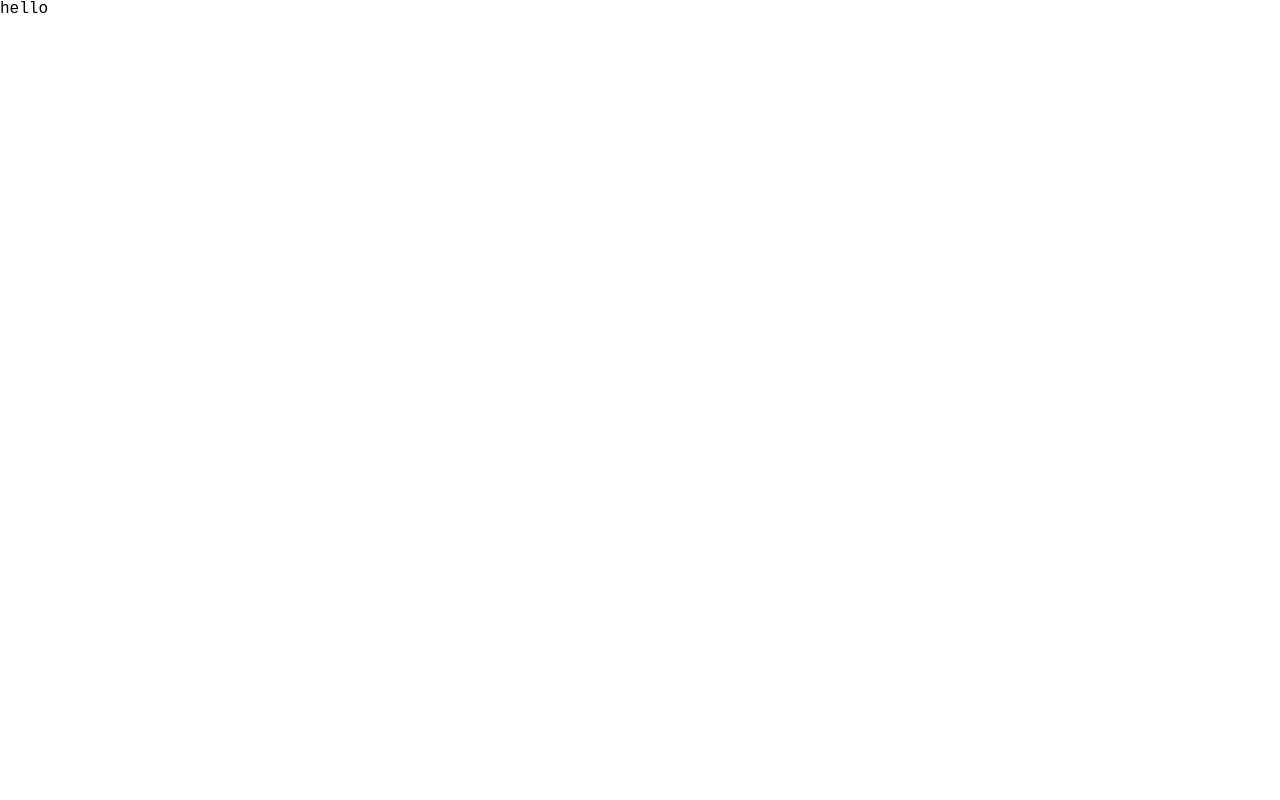
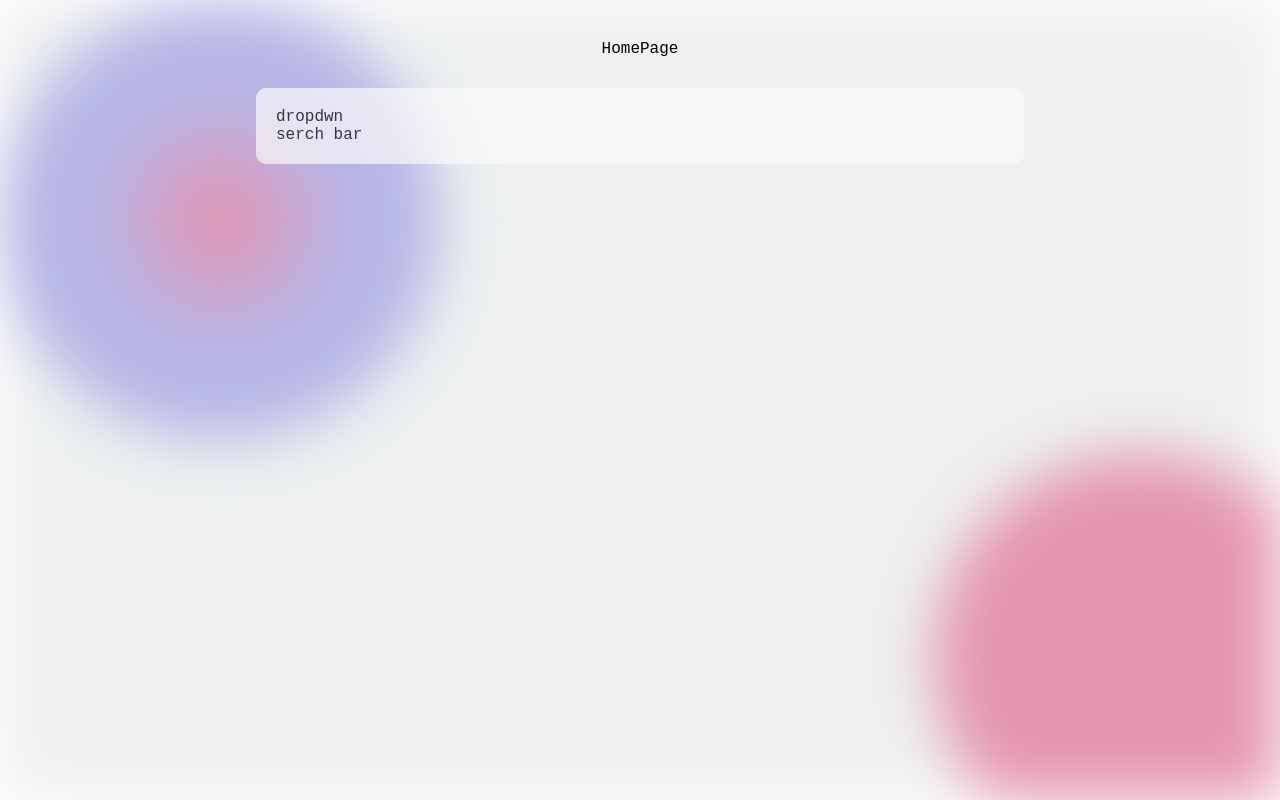
Before and after one commit to ERROR-404-cri/boredom-is-Curiosity, a React (Create React App) app: page / in a window 1280 px wide. Built offline with nearby package versions, Linux system fonts and the light colour scheme.

Commit message:
added background UI (#1)

```diff
--- /dev/null
+++ b/src/App.module.css
@@ -0,0 +1,10 @@
+.childContainer {
+  display: flex;
+  flex-direction: column;
+  background-color: transparent;
+  position: relative;
+  align-items: center;
+  /* height: 100vh; */
+  padding-top: 40px;
+  row-gap: 30px;
+}
--- a/src/App.tsx
+++ b/src/App.tsx
@@ -1,5 +1,17 @@
-function App() {
-  return <div className="App">hello</div>;
-}
+import { Fragment } from "react";
+import Background from "./components/Background/Background";
+import HomePage from "./pages/homePage/HomePage";
+import styles from "./App.module.css";
+
+const App = () => {
+  return (
+    <Fragment>
+      <Background></Background>
+      <div className={styles.childContainer}>
+        <HomePage />
+      </div>
+    </Fragment>
+  );
+};
 
 export default App;
--- /dev/null
+++ b/src/components/Background/Background.module.css
@@ -0,0 +1,43 @@
+.backGroundContainer {
+  width: 100vw;
+  height: 100vh;
+  background-color: #eef1f0;
+  overflow: hidden;
+  filter: blur(30px);
+  position: fixed;
+}
+
+.backGroundContainer::before {
+  content: "";
+  width: 32vw;
+  height: 32vw;
+  background-color: #e37f9fcc;
+  border-radius: 50%;
+  position: absolute;
+  right: -5vw;
+  bottom: -5vw;
+}
+
+.backGroundContainer::after {
+  content: "";
+  background: radial-gradient(#e990ac, #b6b6e7 40%);
+  width: 55vh;
+  height: 55vh;
+  border-radius: 50%;
+  position: absolute;
+  left: 0vw;
+  top: 0vw;
+}
+
+@media only screen and (max-width: 768px) {
+  .backGroundContainer::before {
+    width: 30vh;
+    height: 30vh;
+    right: -5vh;
+    bottom: -5vh;
+  }
+  .backGroundContainer::after {
+    width: 35vh;
+    height: 35vh;
+  }
+}
--- /dev/null
+++ b/src/components/Background/Background.tsx
@@ -0,0 +1,7 @@
+import styles from "./Background.module.css";
+
+const Background = () => {
+  return <div className={styles.backGroundContainer}></div>;
+};
+
+export default Background;
--- /dev/null
+++ b/src/components/Card/Card.module.css
@@ -0,0 +1,7 @@
+.container {
+  background-color: #f9f9fa;
+  opacity: 0.7;
+  border-radius: 10px;
+  width: 60%;
+  padding: 20px;
+}
--- /dev/null
+++ b/src/components/Card/Card.tsx
@@ -0,0 +1,12 @@
+import styles from "./Card.module.css";
+
+const Card = () => {
+  return (
+    <div className={styles.container}>
+      <div>dropdwn</div>
+      <div>serch bar</div>
+    </div>
+  );
+};
+
+export default Card;
--- /dev/null
+++ b/src/pages/homePage/HomePage.tsx
@@ -0,0 +1,13 @@
+import { Fragment } from "react";
+import Card from "../../components/Card/Card";
+
+const HomePage = () => {
+  return (
+    <Fragment>
+      <div>HomePage</div>
+      <Card />
+    </Fragment>
+  );
+};
+
+export default HomePage;
--- /dev/null
+++ b/src/pages/homePage/HomePage.types.ts
@@ -0,0 +1,3 @@
+export interface Idummy {
+  abc: string;
+}
```
Also changed, not shown: src/pages/homePage/HomePage.module.css (added).
